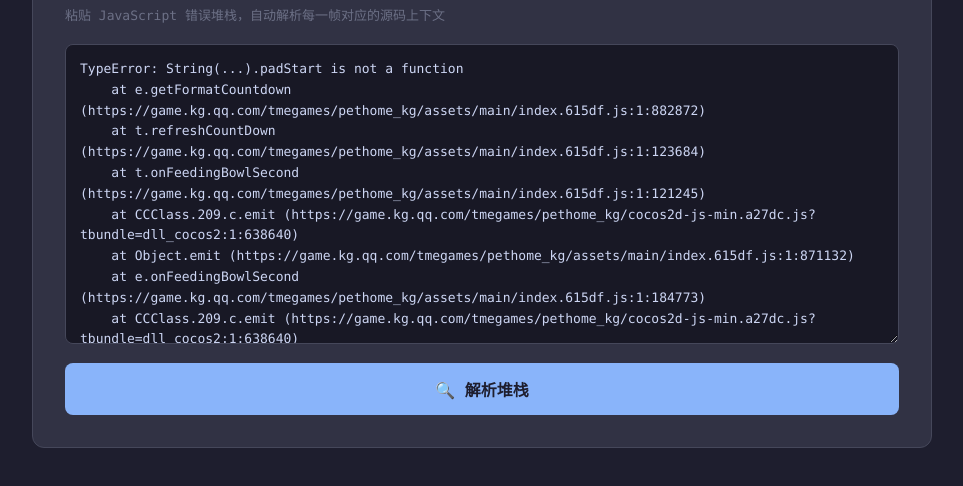
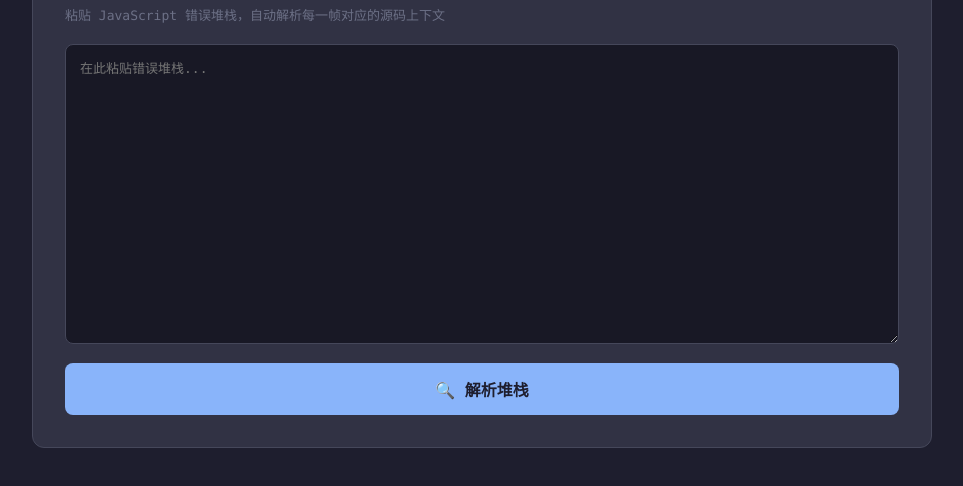
Before and after one commit to 958877748/js-stack-analyzer, a website: page public/index.html in a window 1280 px wide. Shown: the part 210-696 px from the top of the page, without its empty margins (158-1121 px from the left). Drawn offline with Linux system fonts and the light colour scheme.

Commit message:
fix: 清空默认堆栈示例，输入框默认为空

```diff
--- a/public/index.html
+++ b/public/index.html
@@ -286,18 +286,7 @@ body {
   <div class="input-card">
     <h1>JS 堆栈解析器</h1>
     <div class="sub">粘贴 JavaScript 错误堆栈，自动解析每一帧对应的源码上下文</div>
-    <textarea id="stackInput" placeholder="在此粘贴错误堆栈...">TypeError: String(...).padStart is not a function
-    at e.getFormatCountdown (https://game.kg.qq.com/tmegames/pethome_kg/assets/main/index.615df.js:1:882872)
-    at t.refreshCountDown (https://game.kg.qq.com/tmegames/pethome_kg/assets/main/index.615df.js:1:123684)
-    at t.onFeedingBowlSecond (https://game.kg.qq.com/tmegames/pethome_kg/assets/main/index.615df.js:1:121245)
-    at CCClass.209.c.emit (https://game.kg.qq.com/tmegames/pethome_kg/cocos2d-js-min.a27dc.js?tbundle=dll_cocos2:1:638640)
-    at Object.emit (https://game.kg.qq.com/tmegames/pethome_kg/assets/main/index.615df.js:1:871132)
-    at e.onFeedingBowlSecond (https://game.kg.qq.com/tmegames/pethome_kg/assets/main/index.615df.js:1:184773)
-    at CCClass.209.c.emit (https://game.kg.qq.com/tmegames/pethome_kg/cocos2d-js-min.a27dc.js?tbundle=dll_cocos2:1:638640)
-    at Object.emit (https://game.kg.qq.com/tmegames/pethome_kg/assets/main/index.615df.js:1:871132)
-    at e.onSecond (https://game.kg.qq.com/tmegames/pethome_kg/assets/main/index.615df.js:1:884455)
-    at e.set (https://game.kg.qq.com/tmegames/pethome_kg/assets/main/index.615df.js:1:880538)
-    at e.onTicker (https://game.kg.qq.com/tmegames/pethome_kg/assets/main/index.615df.js:1:880631)</textarea>
+    <textarea id="stackInput" placeholder="在此粘贴错误堆栈..."></textarea>
     <button class="btn-parse" onclick="startParse()">🔍 解析堆栈</button>
   </div>
 </div>
```
